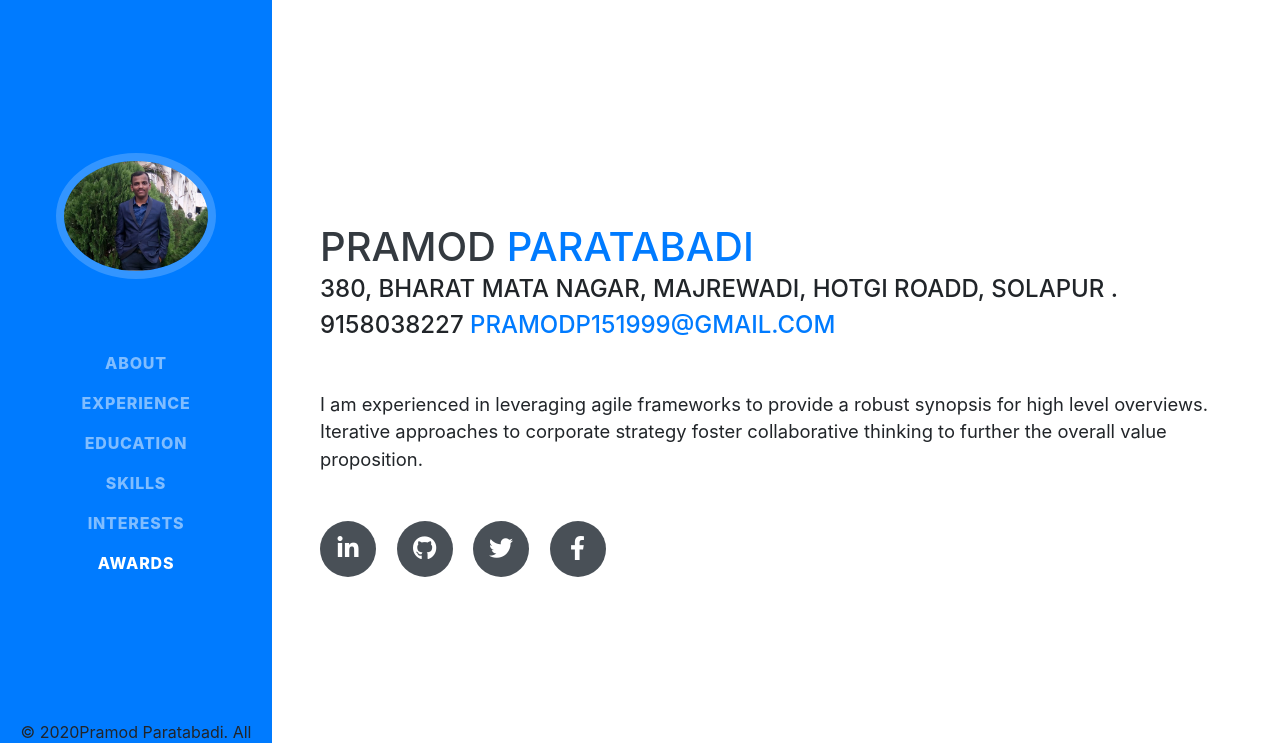
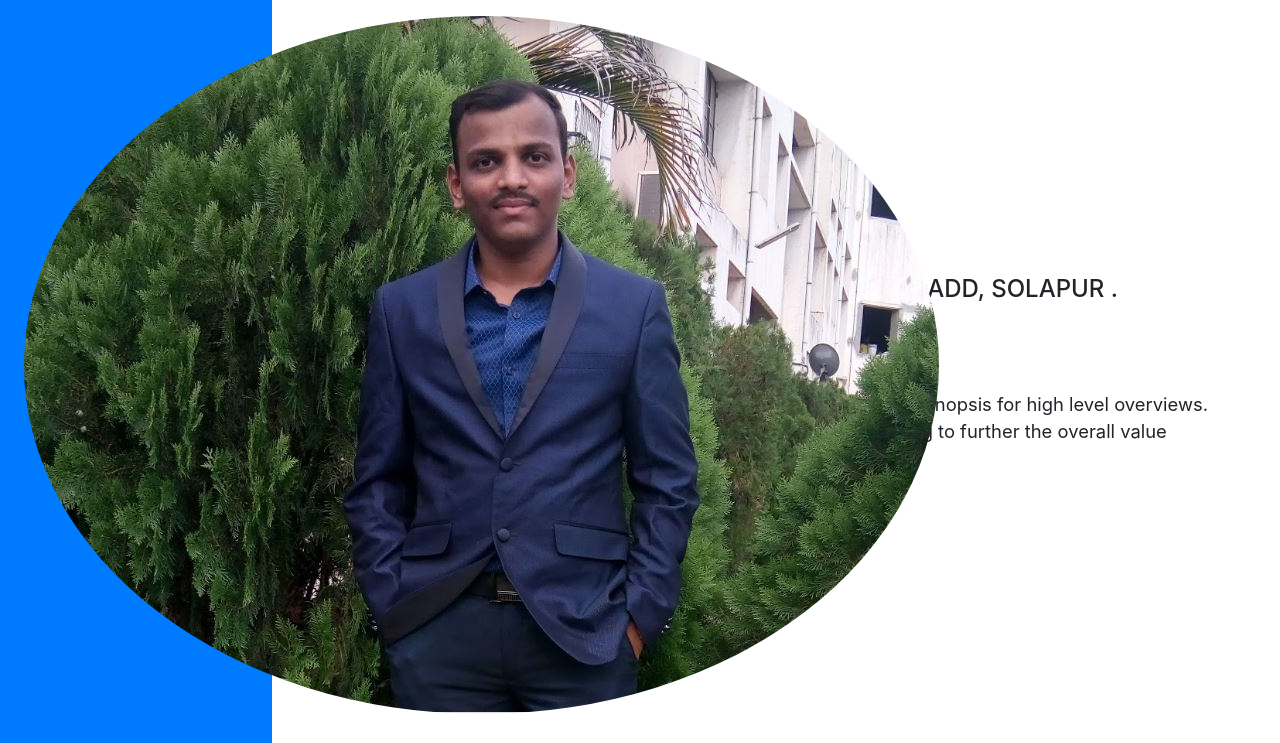
Before and after one commit to pramod-Paratabadi/Resume_Pramod_P, a website with bundled scripts: page index.html in a window 1280 px wide. Shown: the top 743 px of the page. Built offline with nearby package versions, Linux system fonts and the light colour scheme; a web font is replaced by a local one.

Commit message:
Update index.html

```diff
--- a/index.html
+++ b/index.html
@@ -35,7 +35,15 @@
     <a class="navbar-brand js-scroll-trigger" href="#page-top">
       <span class="d-block d-lg-none">Pramod Paratabadi</span>
       <span class="d-none d-lg-block">
-        <img class="img-fluid img-profile rounded-circle mx-auto mb-2" src="img/profile.JPG" alt="Pramod Paratabadi">
+	<figure>
+
+        <img src="img/profile.JPG" alt="Pramod">
+	<style>
+	img {
+		border-radius: 50%;
+	}
+	</style>
+	</figure>
       </span>
     </a>
     <br>
```
